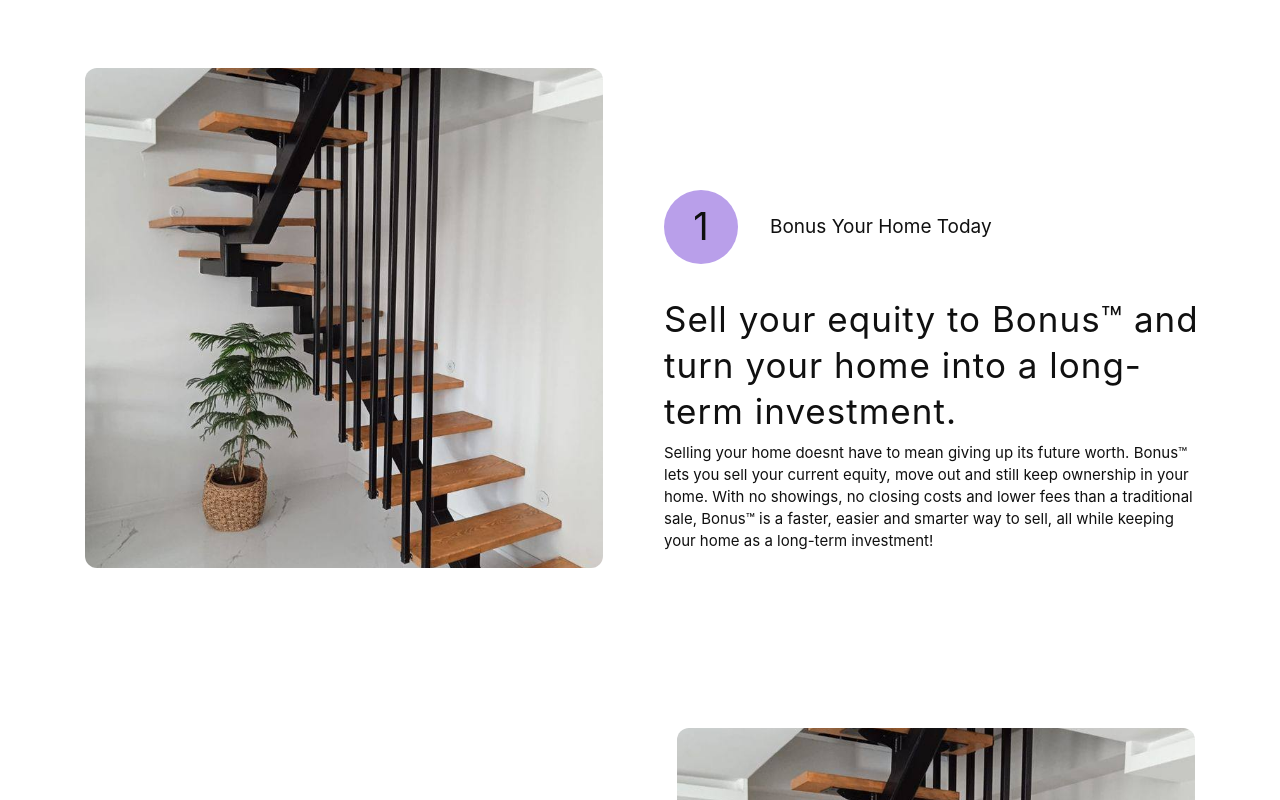
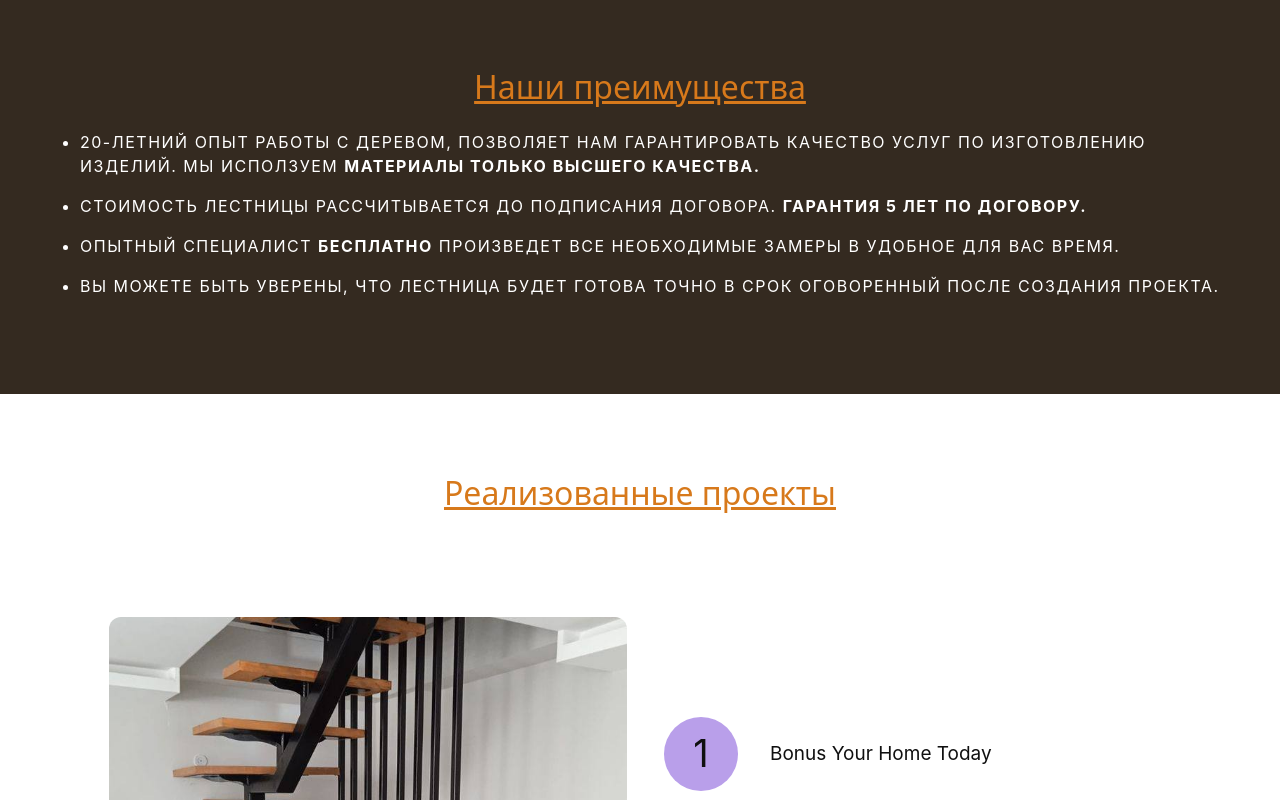
Before and after one commit to TimchSerg/decorative_stairs, a React (Create React App) app: page / in a window 1280 px wide. Shown: the part 760-1560 px from the top of the page. Built offline with nearby package versions, Linux system fonts and the light colour scheme.

Commit message:
adding who my

```diff
--- a/src/App.js
+++ b/src/App.js
@@ -1,6 +1,7 @@
 // import { Border } from './app/components/border';
 import { Header } from './app/header';
 import {Main} from './app/main';
+import {WhoMy} from './app/who_my';
 import {BlockInfo} from './app/components/block.info'
 import { Gallery } from './app/gallery';
 import { Contacts } from './app/contacts';
@@ -18,7 +19,12 @@
       <Header />
       <Main />
 
+      <WhoMy />
+
       {/* <Border/> */}
+
+      <div className='col-12 padding-setup'>
+        <h2 className='mb-4 header-block'><u>Реализованные проекты</u></h2>
 
         <BlockInfo
           position="left"
@@ -53,6 +59,9 @@
           header={'Unlock your bonus wealth. As your home value rises throughout the years, so does your future net-worth.'}
           description={'As partners in the home, when you win, we win. Bonus™ allows you to keep ownership in the home and keep building equity over the years to cash out later when the home goes up in value. Never miss out on your homes future worth.'}
         />
+      </div>
+
+
 
       <Gallery />
       <Reviews />
--- a/src/app/gallery.js
+++ b/src/app/gallery.js
@@ -49,6 +49,8 @@
   render() {
     return (
       <div className='' style={{padding: '2rem 0rem'}}>
+        <h2>Наши работы</h2>
+
         <ImageGallery items={images} showFullscreenButton={false}/>
       </div>
     );
--- /dev/null
+++ b/src/app/who_my.js
@@ -0,0 +1,19 @@
+import React from 'react';
+
+export function WhoMy(){
+  return (
+    <div className="who-my padding-setup" >
+      <h2 className='mb-4 header-block'><u>Наши преимущества</u></h2>
+
+      <ul className='d-flex col-12 justify-content-start flex-wrap' style={{color: '#ffb66d'}}>
+        <li className='header-text text-start mb-3 col-12'>20-летний опыт работы с деревом, позволяет нам гарантировать качество услуг по изготовлению изделий.
+        Мы исползуем <strong>МАТЕРИАЛЫ только ВЫСШЕГО КАЧЕСТВА.</strong></li>
+        <li className='header-text text-start mb-3 col-12'>Стоимость лестницы рассчитывается до подписания договора. <strong>ГАРАНТИЯ 5 ЛЕТ ПО ДОГОВОРУ.</strong></li>
+        <li className='header-text text-start mb-3 col-12'>Опытный специалист <strong>БЕСПЛАТНО</strong> произведет все необходимые замеры в удобное для вас время.</li>
+        <li className='header-text text-start col-12'>Вы можете быть уверены, что лестница будет готова точно в срок оговоренный после создания проекта.</li>
+      </ul>
+    </div>
+  );
+}
+
+export default WhoMy;
--- a/src/css/App.css
+++ b/src/css/App.css
@@ -136,6 +136,18 @@
   color: #816c6c;
 }
 
+.header-block{
+  color: #d7791b;
+}
+
+.who-my{
+  background-color: rgb(52 42 32);
+}
+
+.who-my .header-text{
+  color: #fff;
+}
+
 .contacts{
   background-color: #000;
   color: #fff;
```
Lines whose indentation alone changed are shown as unchanged.
